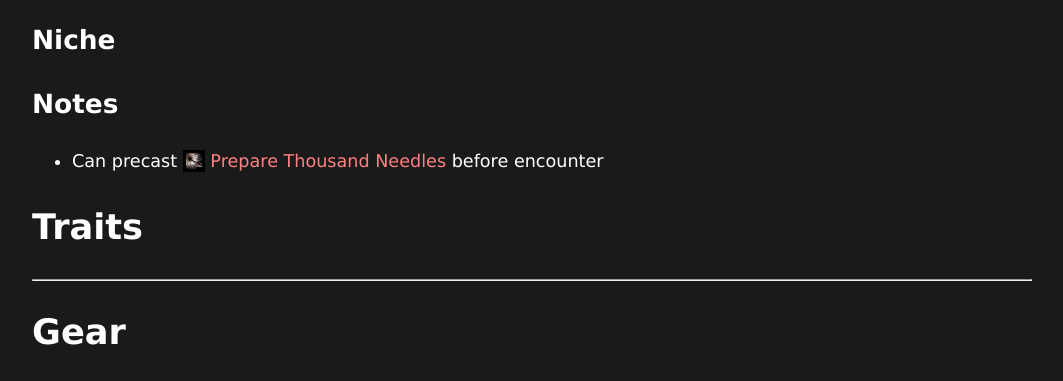
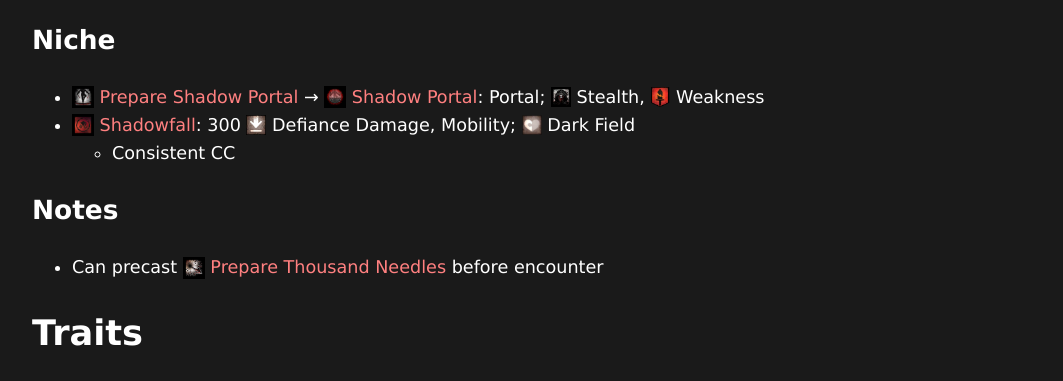
Before and after one commit to choir7580/gw2-archive, a plain HTML site: page builds/condi-specter/index.html in a window 1280 px wide. Shown: the part 2142-2523 px from the top of the page, without its empty margins (108-1171 px from the left). Drawn offline with Linux system fonts and the light colour scheme.

Commit message:
refined some stuff

```diff
--- a/builds/condi-specter/index.html
+++ b/builds/condi-specter/index.html
@@ -286,6 +286,49 @@
                 </li>
             </ul>
             <h2>Niche</h2>
+            <ul>
+                <li>
+                    <a href="https://wiki.guildwars2.com/wiki/Prepare Shadow Portal" target="_blank">
+                        <img src="../../images/thief/Prepare_Shadow_Portal.png" class="smallplus">
+                        Prepare Shadow Portal
+                    </a>
+                    <span>&#8594;</span>
+                    <a href="https://wiki.guildwars2.com/wiki/Shadow Portal" target="_blank">
+                        <img src="../../images/thief/Shadow_Portal.png" class="smallplus">
+                        Shadow Portal
+                    </a>:
+                    Portal;
+                    <a href="https://wiki.guildwars2.com/wiki/Stealth" target="_blank">
+                        <img src="../../images/general/Stealth.png" class="small">
+                    </a>
+                    Stealth,
+                    <a href="https://wiki.guildwars2.com/wiki/Weakness" target="_blank">
+                        <img src="../../images/general/Weakness.png" class="small">
+                    </a>
+                    Weakness
+                </li>
+                <li>
+                    <a href="https://wiki.guildwars2.com/wiki/Shadowfall" target="_blank">
+                        <img src="../../images/specter/Shadowfall.png" class="smallplus">
+                        Shadowfall
+                    </a>:
+                    300
+                    <a href="https://wiki.guildwars2.com/wiki/Pull" target="_blank">
+                        <img src="../../images/general/Pull.png" alt="Pull" class="small">
+                    </a>
+                    Defiance Damage,
+                    Mobility;
+                    <a href="https://wiki.guildwars2.com/wiki/Combo" target="_blank">
+                        <img src="../../images/general/30px-Combo.png" class="small">
+                    </a>
+                    Dark Field
+                    <ul>
+                        <li>
+                            Consistent CC
+                        </li>
+                    </ul>
+                </li>
+            </ul>
             <h2>Notes</h2>
             <ul>
                 <li>
```
Also changed, not shown: builds/power-dragonhunter/index.html (+1 -1 lines), images/general/Stealth.png (added), images/specter/Shadowfall.png (added), images/thief/Prepare_Shadow_Portal.png (added), images/thief/Shadow_Portal.png (added).
